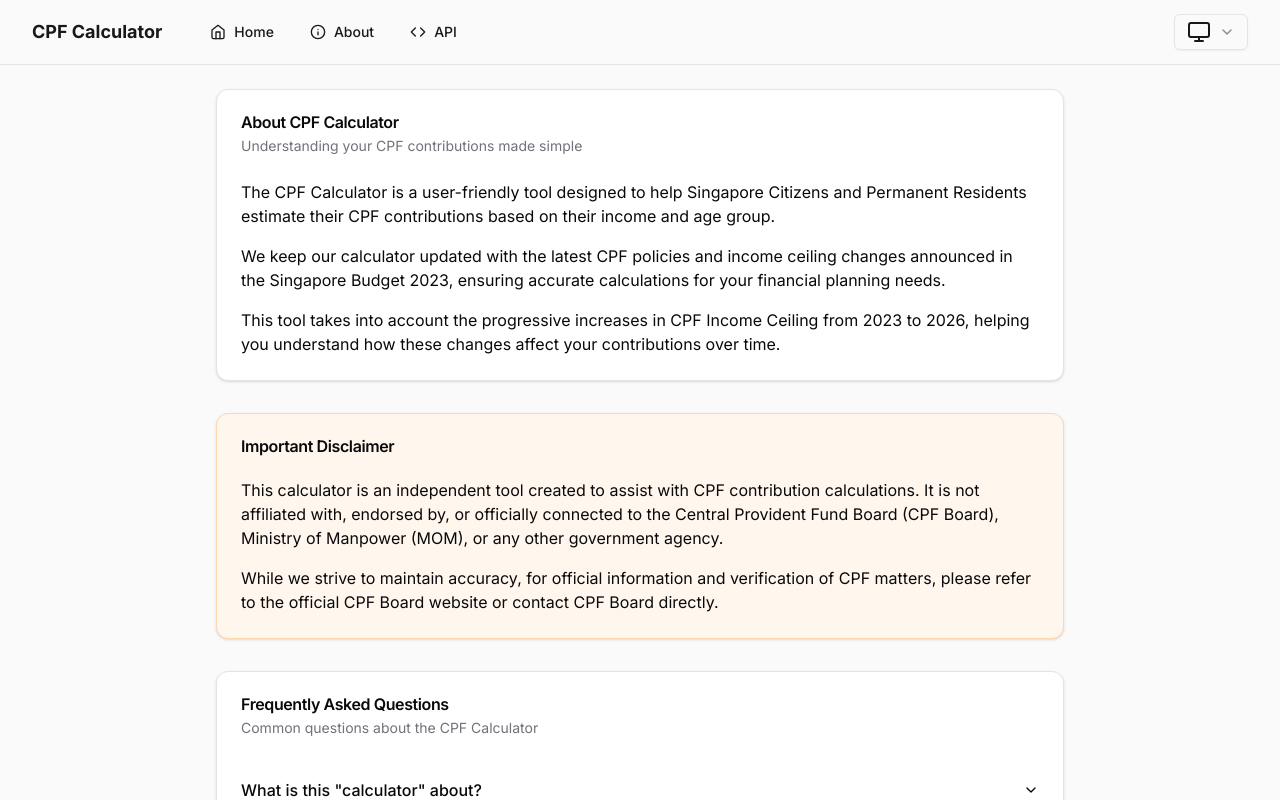
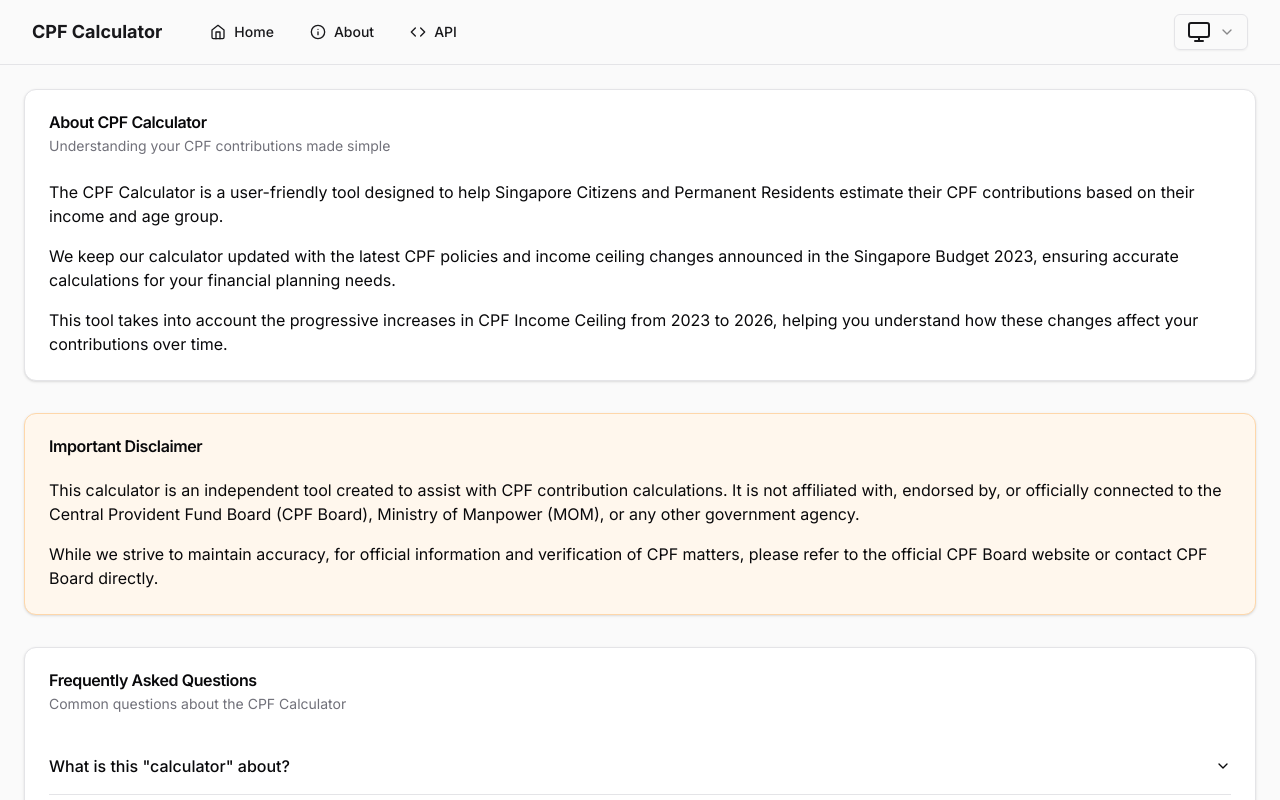
Before and after one commit to ruchernchong/cpf-contribution-calculator, a Next.js app: page /about in a window 1280 px wide. Shown: the top 800 px of the page. Built offline with nearby package versions, Linux system fonts and the light colour scheme.

Commit message:
Update page width

```diff
--- a/app/about/page.tsx
+++ b/app/about/page.tsx
@@ -20,7 +20,7 @@ export const metadata = {
 };
 
 const AboutPage = () => (
-  <div className="max-w-4xl mx-auto p-6 space-y-8">
+  <div className="max-w-7xl mx-auto p-6 space-y-8">
     <Card>
       <CardHeader>
         <CardTitle>About CPF Calculator</CardTitle>
--- a/app/page.tsx
+++ b/app/page.tsx
@@ -32,7 +32,7 @@ const HomePage = () => {
   return (
     <>
       <div className="border-b py-12 bg-zinc-50 dark:bg-zinc-900">
-        <div className="mx-auto max-w-4xl px-4">
+        <div className="mx-auto max-w-7xl px-4">
           <h1 className="mb-4 text-center text-4xl font-bold">
             CPF Income Ceiling
           </h1>
@@ -74,7 +74,7 @@ const HomePage = () => {
           <CPFYearSlider />
         </div>
       </div>
-      <div className="mx-auto max-w-4xl px-4 py-12">
+      <div className="mx-auto max-w-7xl px-4 py-12">
         <div className="grid gap-8 md:grid-cols-2">
           <UserInput />
           <CalculatedResult />
```
